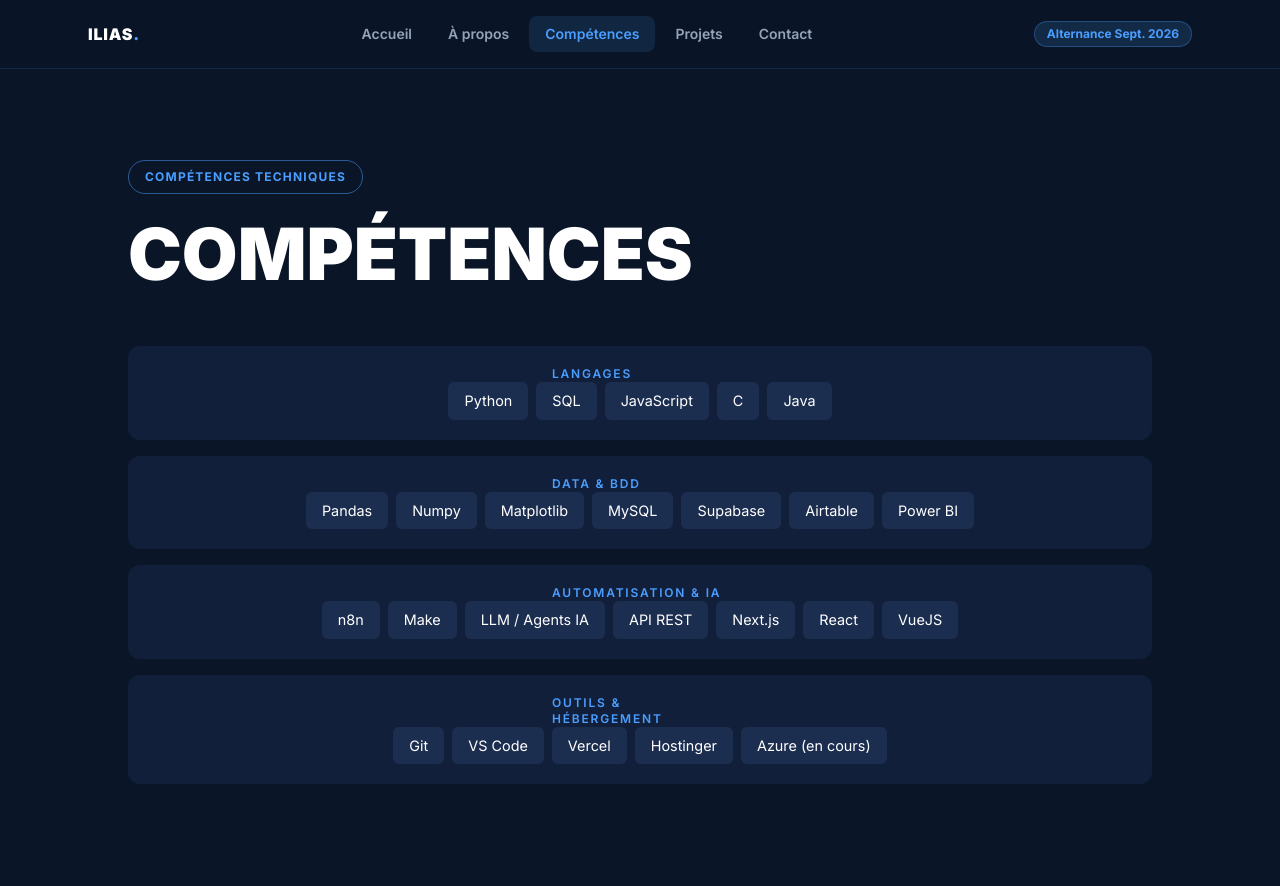
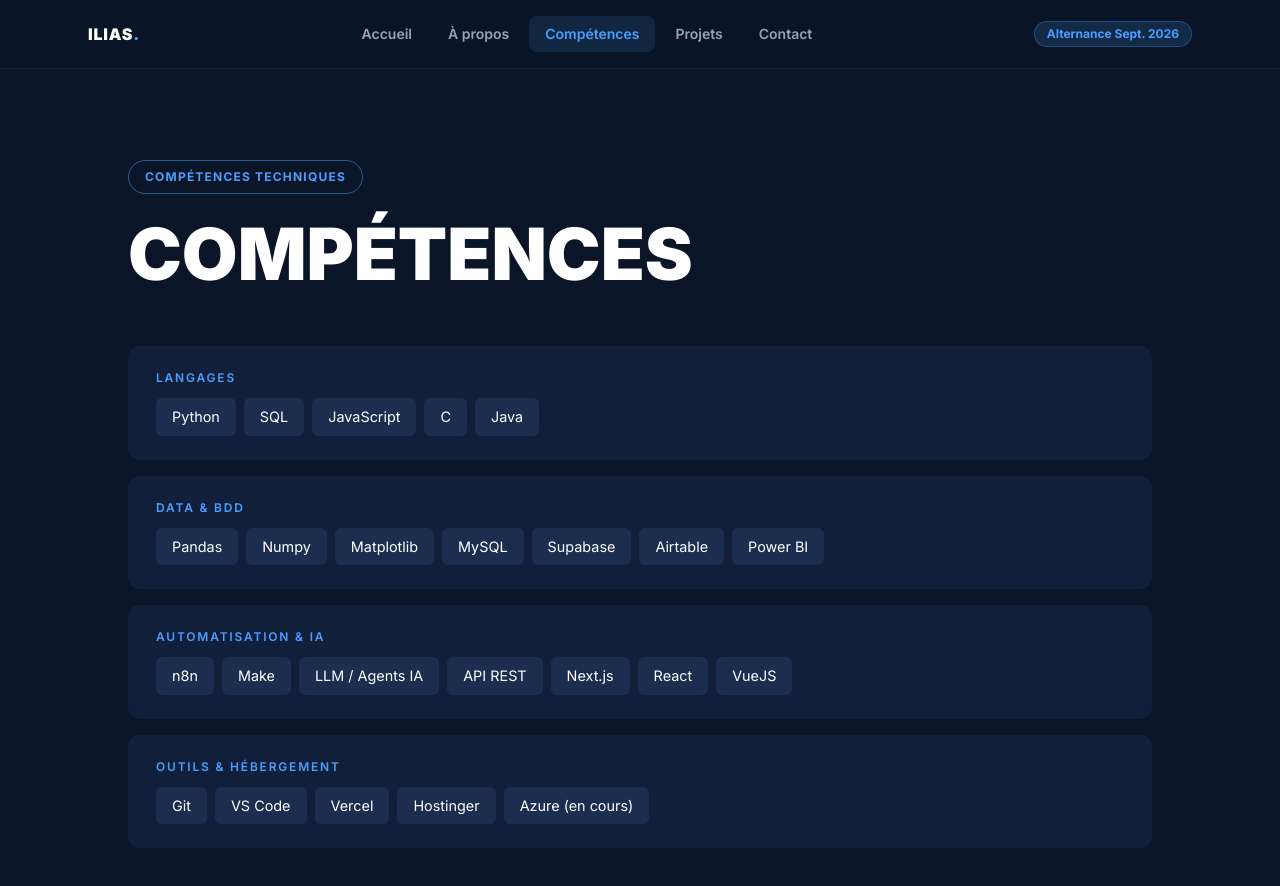
Before and after one commit to Ilias-cpu/portfolio-ilias, a Next.js app: page /competences in a window 1280 px wide. Shown: the top 886 px of the page. Built offline with nearby package versions, Linux system fonts and the light colour scheme.

Commit message:
fix alignement titres competences

```diff
--- a/src/app/competences/page.tsx
+++ b/src/app/competences/page.tsx
@@ -53,17 +53,18 @@ export default function Competences() {
               style={{
                 background: "#111f3a",
                 borderRadius: "12px",
-                padding: "20px",
+                padding: "24px 28px",
                 marginBottom: "16px",
                 display: "flex",
                 flexDirection: "column",
+                alignItems: "flex-start",
                 width: "100%",
                 overflowX: "hidden",
               }}
             >
               <p
                 className="text-xs font-semibold mb-3 md:mb-0 md:w-44 md:flex-shrink-0"
-                style={{ color: "#4a9eff", letterSpacing: "0.15em" }}
+                style={{ color: "#4a9eff", fontSize: "0.75rem", letterSpacing: "0.15em", textTransform: "uppercase", fontWeight: 600, marginBottom: "12px", textAlign: "left", width: "100%" }}
               >
                 {cat.title}
               </p>
```
